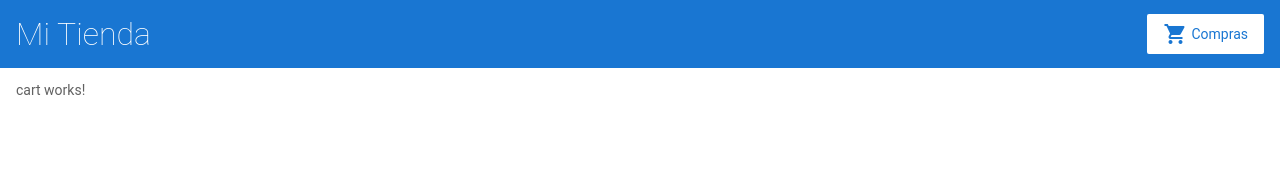
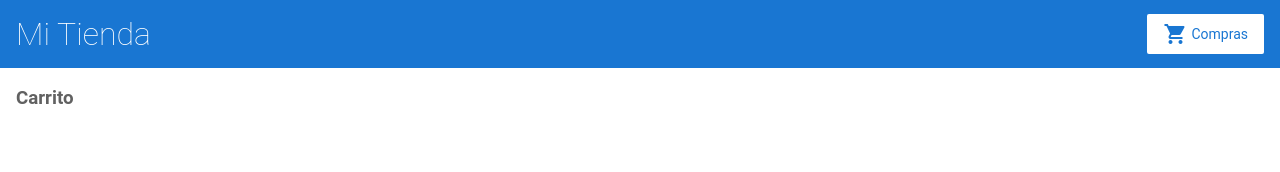
Before and after one commit to isfenixrojo/MiniTienda, an Angular app: page /cart in a window 1280 px wide. Shown: the top 172 px of the page. Built offline with nearby package versions, Linux system fonts and the light colour scheme.

Commit message:
la funcionalidad de comprar un producto ya esta implementada y se lista en el carito

```diff
--- a/src/app/cart/cart.component.html
+++ b/src/app/cart/cart.component.html
@@ -1 +1,5 @@
-<p>cart works!</p>
+<h3>Carrito</h3>
+<div class="cart-item" *ngFor="let item of items">
+    <span>{{item.nombre}}</span>
+    <span>{{item.precio | currency}}</span>
+</div>
--- a/src/app/cart/cart.component.ts
+++ b/src/app/cart/cart.component.ts
@@ -14,6 +14,7 @@ export class CartComponent implements OnInit {
   ) { }
 
   ngOnInit(): void {
+    this.items = this.cartService.getItems();
   }
 
 }
```
